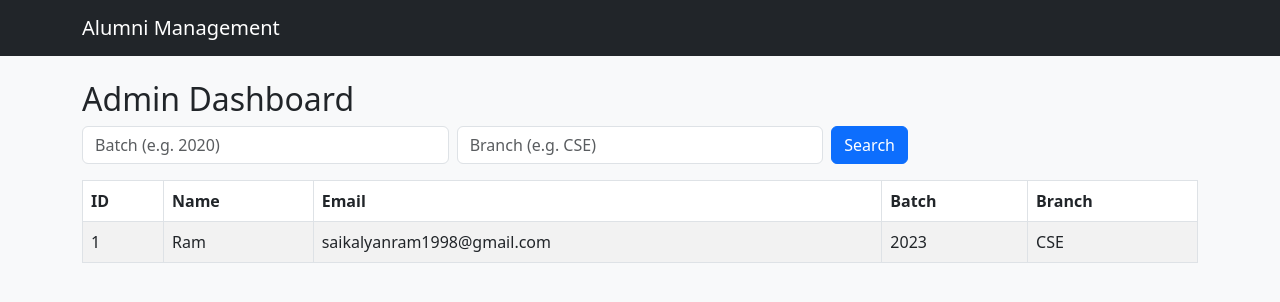
After one commit to KalyanRam-2006/Alumni-Management-System, a Flask app: page /admin-dashboard in a window 1280 px wide. The commit adds this page. Shown: the top 302 px of the page. Run offline with Flask 3, Linux system fonts and the light colour scheme; a user stored in the database is signed in; data comes from the database, SQL or seed files in the repository; both versions use the stored data as it was after the commit.

Commit message:
Added Admin login and dashboard

```diff
--- a/app.py
+++ b/app.py
@@ -8,6 +8,8 @@ app.secret_key = "supersecretkey"  # needed for session handling
 def init_db():
     conn = sqlite3.connect("database.db")
     cursor = conn.cursor()
+
+    # Alumni Table
     cursor.execute('''CREATE TABLE IF NOT EXISTS alumni (
                         id INTEGER PRIMARY KEY AUTOINCREMENT,
                         name TEXT,
@@ -16,6 +18,19 @@ def init_db():
                         batch TEXT,
                         branch TEXT
                     )''')
+
+    # Admin Table
+    cursor.execute('''CREATE TABLE IF NOT EXISTS admin (
+                        id INTEGER PRIMARY KEY AUTOINCREMENT,
+                        username TEXT UNIQUE,
+                        password TEXT
+                    )''')
+
+    # Insert default admin if not exists
+    cursor.execute("SELECT * FROM admin WHERE username='admin'")
+    if not cursor.fetchone():
+        cursor.execute("INSERT INTO admin (username, password) VALUES (?, ?)", ("admin", "admin123"))
+
     conn.commit()
     conn.close()
 
@@ -68,6 +83,58 @@ def dashboard():
     else:
         return redirect(url_for("login"))
 
+@app.route("/admin-login", methods=["GET", "POST"])
+def admin_login():
+    if request.method == "POST":
+        username = request.form["username"]
+        password = request.form["password"]
+
+        conn = sqlite3.connect("database.db")
+        cursor = conn.cursor()
+        cursor.execute("SELECT * FROM admin WHERE username=? AND password=?", (username, password))
+        admin = cursor.fetchone()
+        conn.close()
+
+        if admin:
+            session["admin"] = username
+            return redirect(url_for("admin_dashboard"))
+        else:
+            return "Invalid Admin Credentials!"
+    return render_template("admin_login.html")
+
+
+@app.route("/admin-dashboard", methods=["GET", "POST"])
+def admin_dashboard():
+    if "admin" not in session:
+        return redirect(url_for("admin_login"))
+
+    conn = sqlite3.connect("database.db")
+    cursor = conn.cursor()
+
+    # Search & Filter
+    query = "SELECT * FROM alumni"
+    filters = []
+    params = []
+
+    if request.method == "POST":
+        batch = request.form.get("batch")
+        branch = request.form.get("branch")
+        if batch:
+            filters.append("batch=?")
+            params.append(batch)
+        if branch:
+            filters.append("branch=?")
+            params.append(branch)
+
+        if filters:
+            query += " WHERE " + " AND ".join(filters)
+
+    cursor.execute(query, params)
+    alumni_list = cursor.fetchall()
+    conn.close()
+
+    return render_template("admin_dashboard.html", alumni_list=alumni_list)
+
 if __name__ == "__main__":
     init_db()
     app.run(debug=True)
--- /dev/null
+++ b/templates/admin_dashboard.html
@@ -0,0 +1,39 @@
+{% extends "base.html" %}
+{% block content %}
+    <h2>Admin Dashboard</h2>
+
+    <form method="POST" class="row g-2 mb-3">
+        <div class="col-md-4">
+            <input type="text" name="batch" placeholder="Batch (e.g. 2020)" class="form-control">
+        </div>
+        <div class="col-md-4">
+            <input type="text" name="branch" placeholder="Branch (e.g. CSE)" class="form-control">
+        </div>
+        <div class="col-md-4">
+            <button type="submit" class="btn btn-primary">Search</button>
+        </div>
+    </form>
+
+    <table class="table table-bordered table-striped">
+        <thead>
+            <tr>
+                <th>ID</th>
+                <th>Name</th>
+                <th>Email</th>
+                <th>Batch</th>
+                <th>Branch</th>
+            </tr>
+        </thead>
+        <tbody>
+            {% for alumni in alumni_list %}
+            <tr>
+                <td>{{ alumni[0] }}</td>
+                <td>{{ alumni[1] }}</td>
+                <td>{{ alumni[2] }}</td>
+                <td>{{ alumni[4] }}</td>
+                <td>{{ alumni[5] }}</td>
+            </tr>
+            {% endfor %}
+        </tbody>
+    </table>
+{% endblock %}
--- a/templates/index.html
+++ b/templates/index.html
@@ -4,5 +4,6 @@
     <div class="text-center mt-3">
         <a href="/register" class="btn btn-primary">Register</a>
         <a href="/login" class="btn btn-success">Login</a>
+        <a href="/admin-login" class="btn btn-dark">Admin</a>
     </div>
 {% endblock %}
```
Also changed, not shown: templates/admin_login.html (added, +9 -0 lines), database.db.
